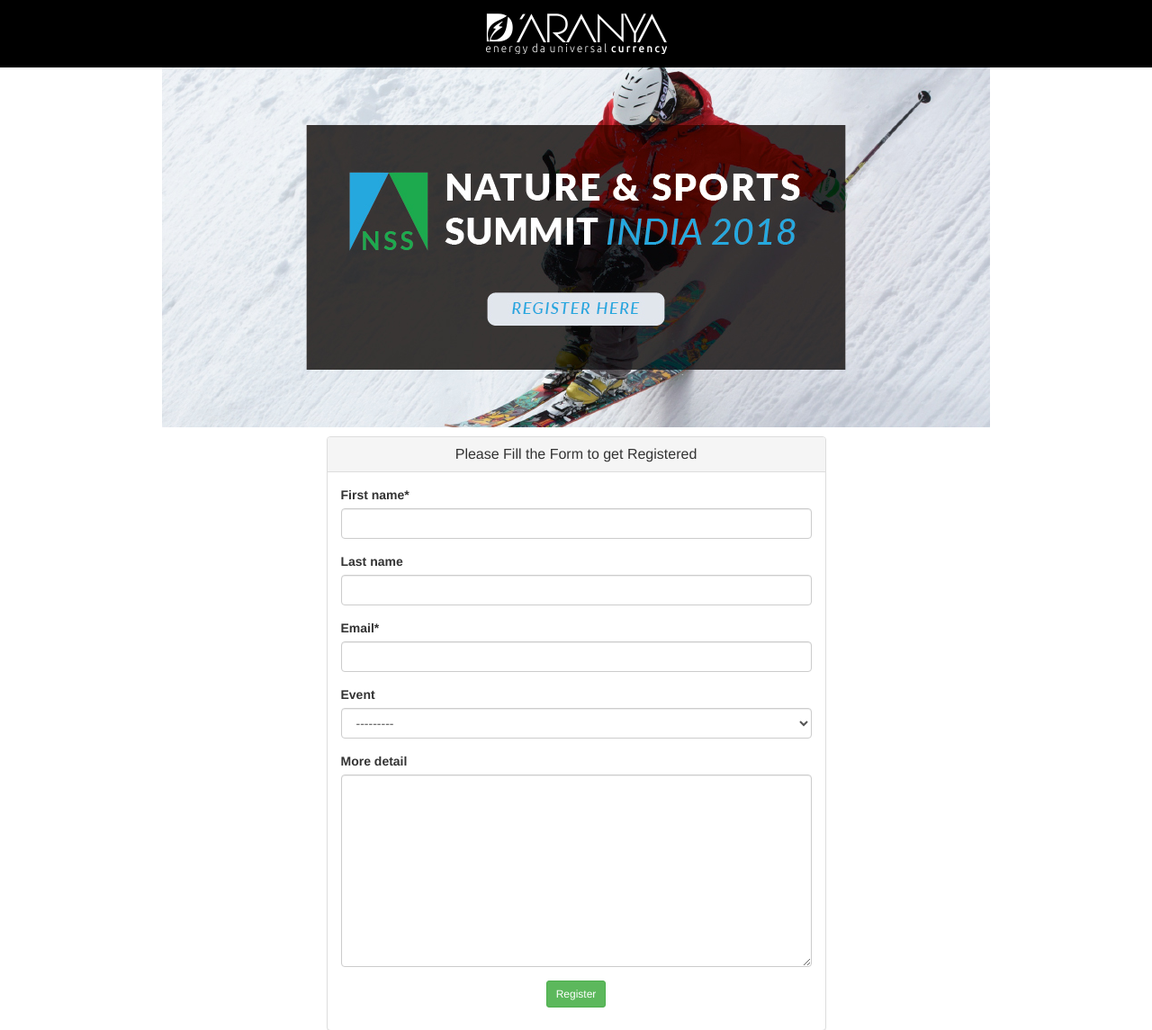
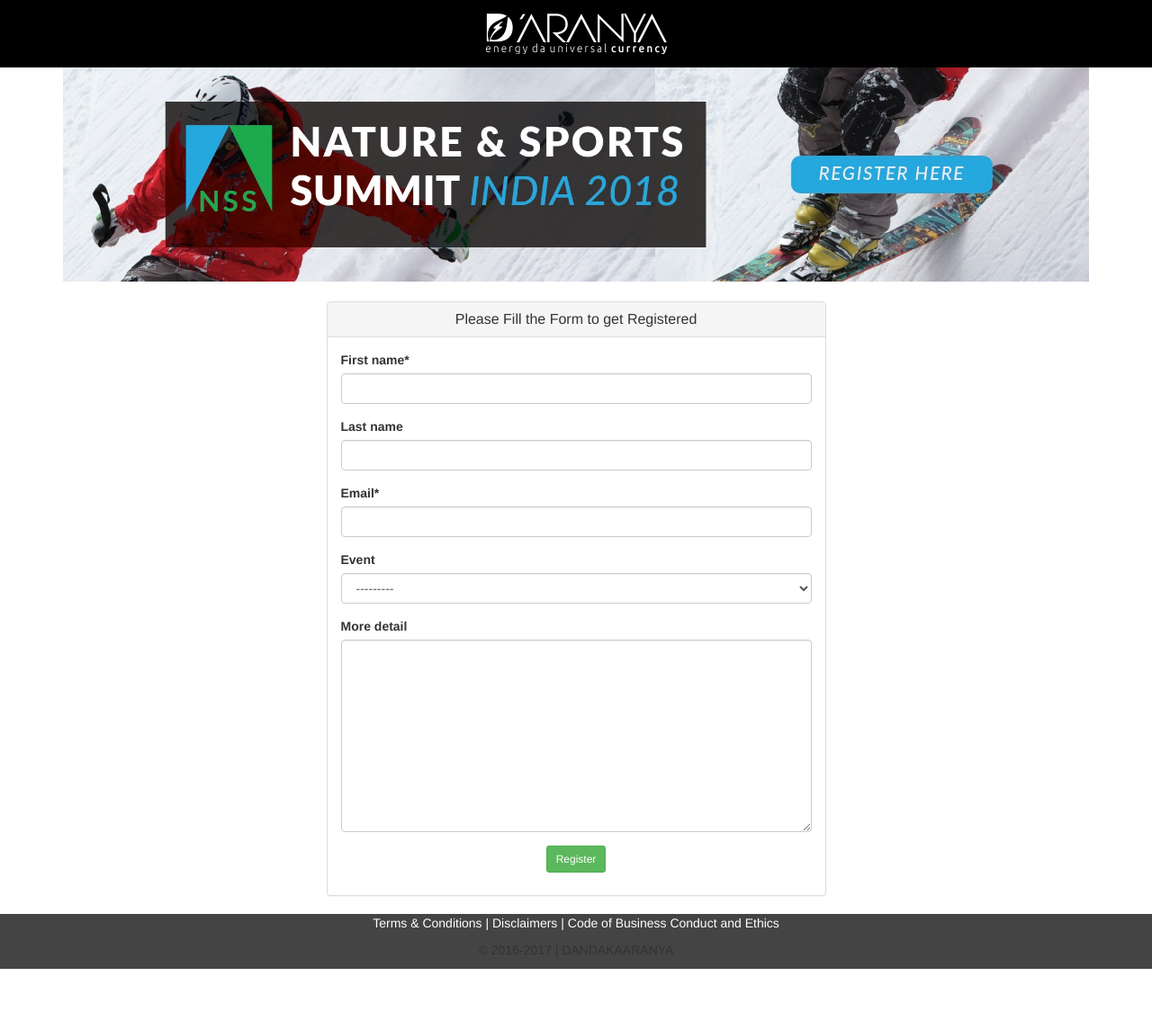
Before and after one commit to RohitKatre/NSS, a Django app: page /register/ in a window 1280 px wide. Shown: the top 1145 px of the page at 90% size. After the commit the page ends 1077 px from the top, so only its background shows below. Run offline with Django 3.2, Linux system fonts and the light colour scheme; data comes from the database, SQL or seed files in the repository; some libraries are stand-ins or nearby versions.

Commit message:
Darany project

```diff
--- a/main/templates/core/base.html
+++ b/main/templates/core/base.html
@@ -45,7 +45,7 @@
     <section id="slider">
         <div class="row">
             <div class="container text-center" style="min-height:250px">
-                <img class="img-responsive" src="{% static 'img/register.jpg' %}" style="display:inline-block;">
+                <img class="img-responsive" src="{% static 'img/register_1.jpg' %}" style="display:inline-block;">
             </div>
         </div>
     </section>
```
Also changed, not shown: main/static/img/register_1.jpg (added).
